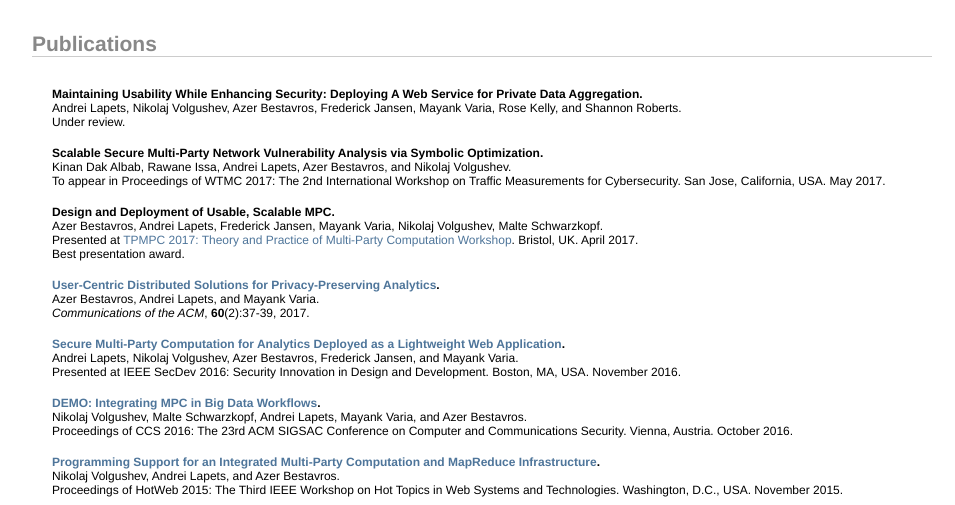
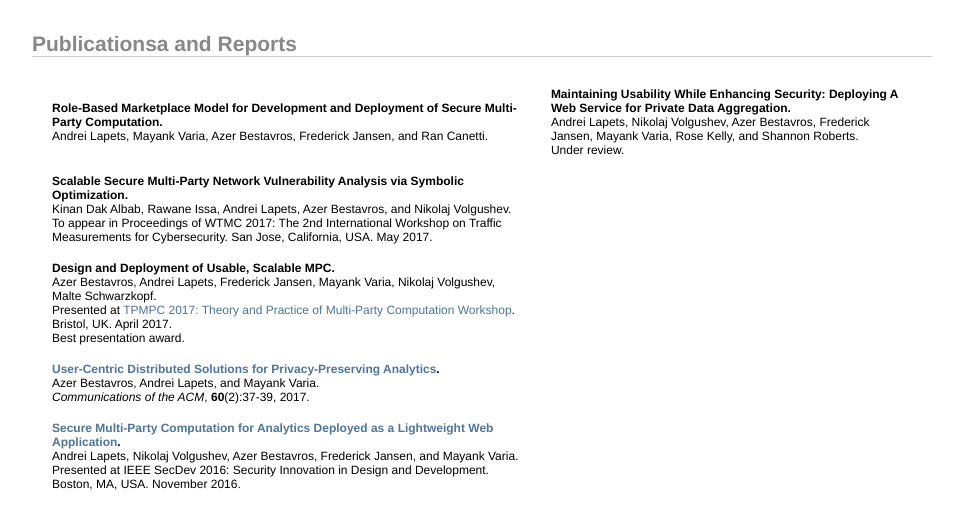
Before and after one commit to multiparty/multiparty.github.io, a plain HTML site: page index.html in a window 1280 px wide. Shown: the part 248-753 px from the top of the page, without its empty margins (158-1113 px from the left). Drawn offline with Linux system fonts and the light colour scheme; a web font is replaced by a local one.

Commit message:
Placeholder for upcoming report.

```diff
--- a/index.html
+++ b/index.html
@@ -85,9 +85,13 @@
       <div id="sheet">
         <br/>
         <div class="section">
-          <h2>Publications</h2>
+          <h2>Publicationsa and Reports</h2>
           <table>
             <tr>
+              <td>
+                <b>Role-Based Marketplace Model for Development and Deployment of Secure Multi-Party Computation.</b>
+                <br/>Andrei Lapets, Mayank Varia, Azer Bestavros, Frederick Jansen, and Ran Canetti.
+              </td>
               <td>
                 <b>Maintaining Usability While Enhancing Security: Deploying A Web Service for Private Data Aggregation.</b>
                 <br/>Andrei Lapets, Nikolaj Volgushev, Azer Bestavros, Frederick Jansen, Mayank Varia, Rose Kelly, and Shannon Roberts.
```
